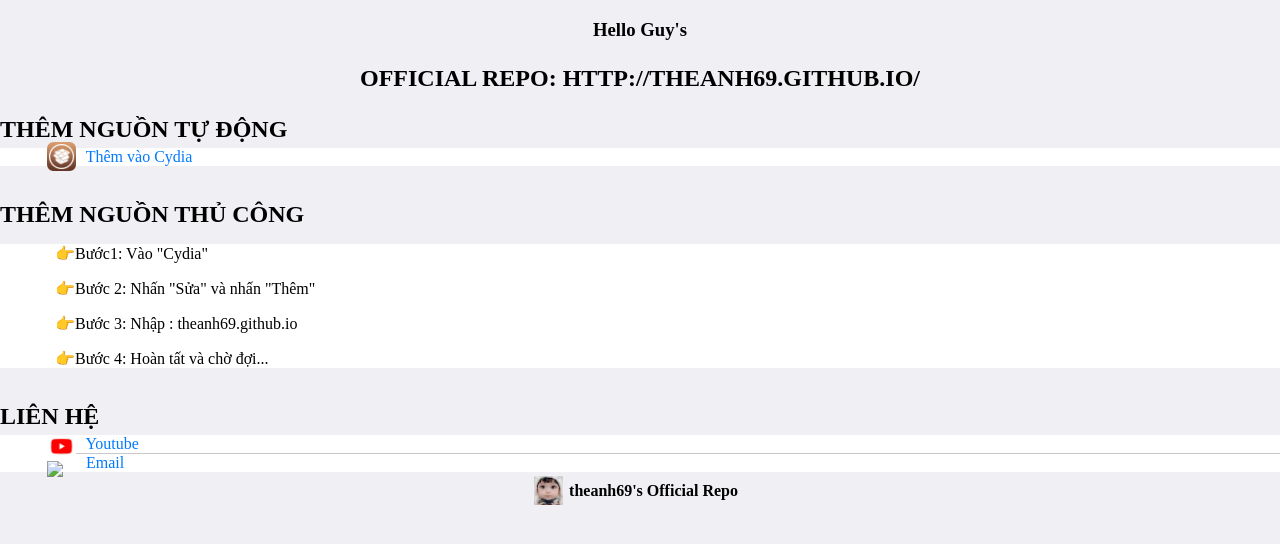
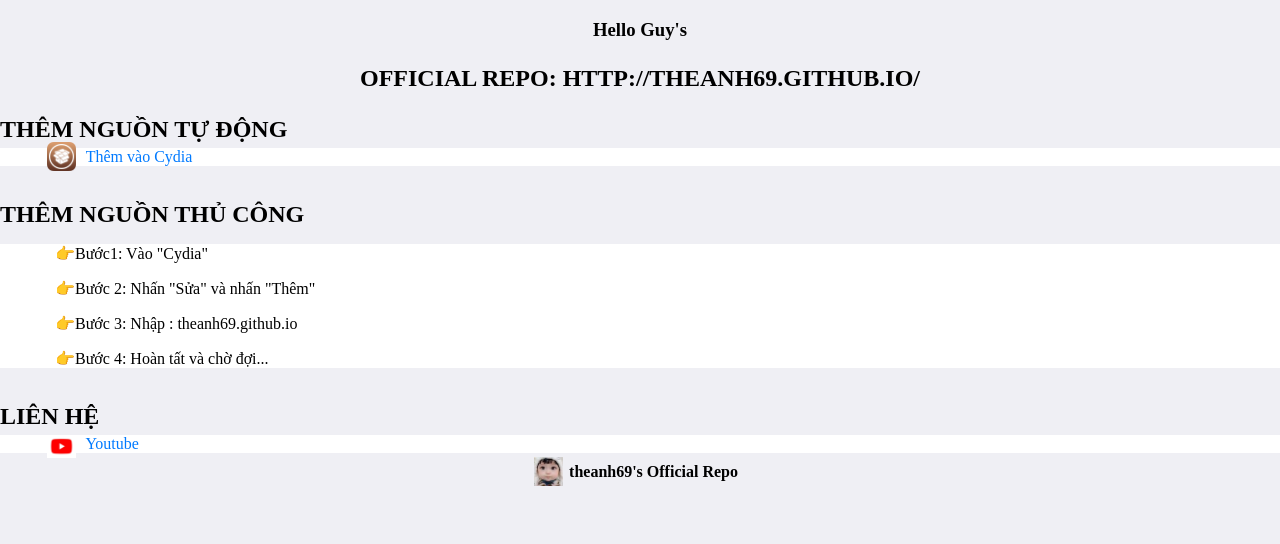
Before and after one commit to theanh69/theanh69.github.io, a plain HTML site: page index.html in a window 1280 px wide. Drawn offline with Linux system fonts and the light colour scheme.

Commit message:
Update index.html

```diff
--- a/index.html
+++ b/index.html
@@ -37,12 +37,6 @@
 			<label>Youtube</label>
 		</a>
 	</li>
-	<li>
-		<a href="mailto:?subject=CydiaRepo"" target="_blank">
-			<img class="icon" src="email.png"/>
-			<label>Email</label>
-		</a>
-	</li>
 </ul>
 <p style="text-align:center;"><img class="icon" src="CydiaIcon.png"/><strong>theanh69's Official Repo</strong></p>
 </body></html>
```
